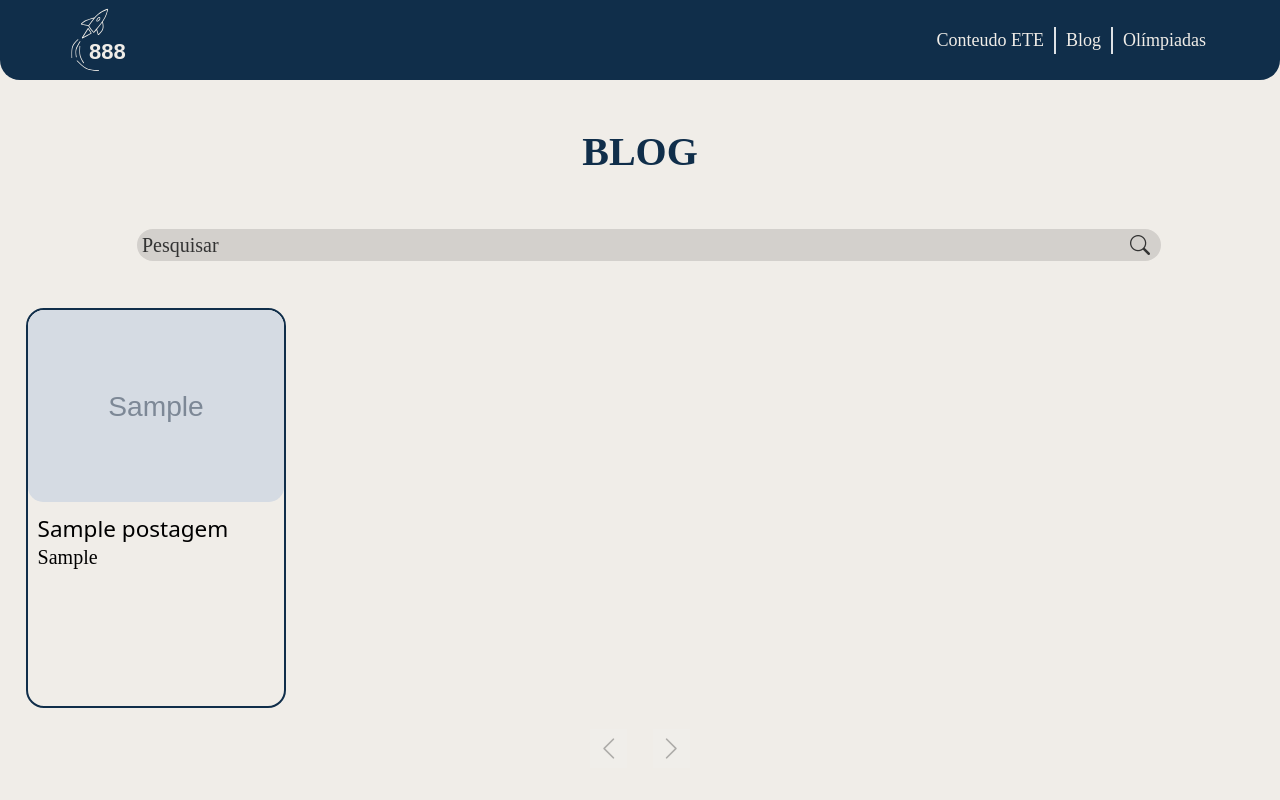
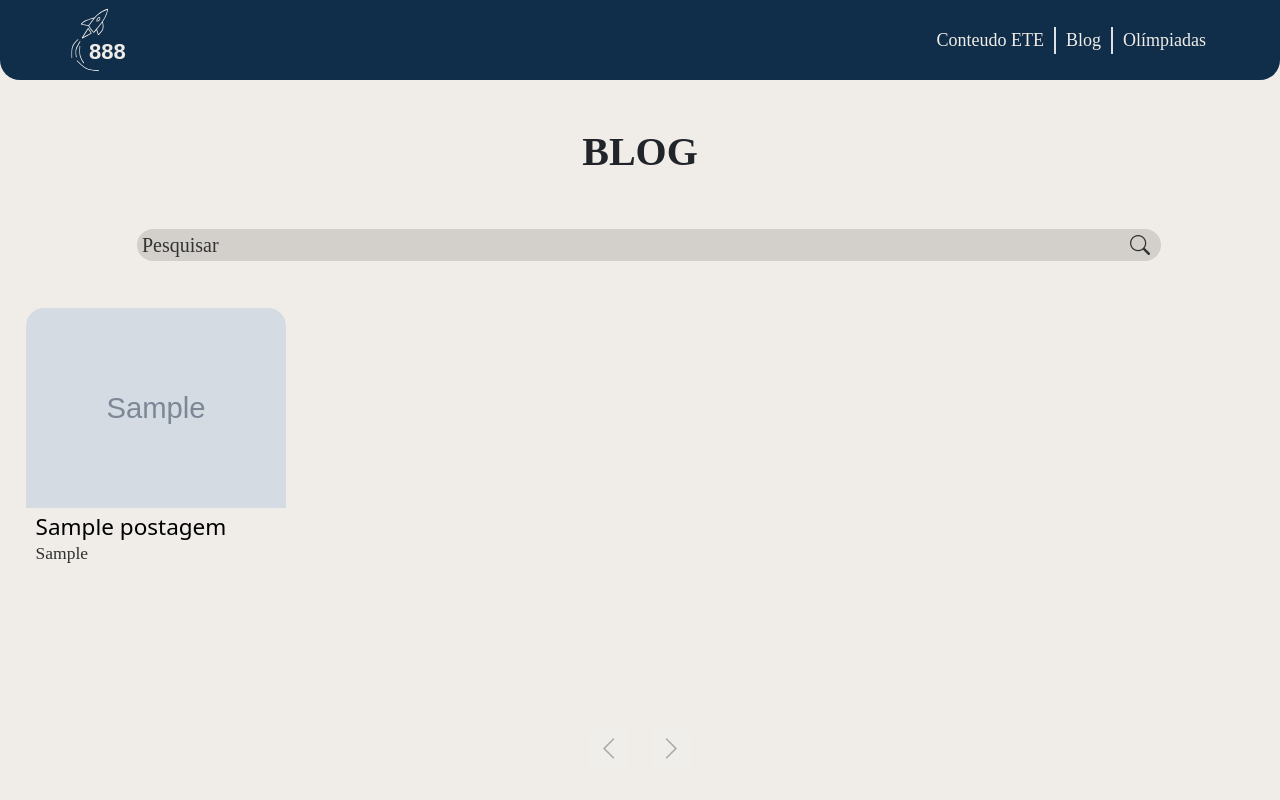
Before and after one commit to KauaVDSB/DouglasBlog, a Flask app: page /posts/lista/ in a window 1280 px wide. Run offline with Flask 3, Linux system fonts and the light colour scheme; tables that the repository leaves empty hold one stand-in row (values such as "Sample post"); grey boxes marked "Sample" are stand-in pictures; some libraries are stand-ins or nearby versions; some web fonts are replaced.

Commit message:
Alteracoes no estilo de lista-posts. Redimensionando imagens dos posts.

```diff
--- a/douglasBlog/static/css/posts/lista-posts.css
+++ b/douglasBlog/static/css/posts/lista-posts.css
@@ -1,3 +1,7 @@
+:root {
+    --primary-color: var(--primary-color);
+}
+
 body {
     padding-bottom: 2%;
     width: 100%;
@@ -14,7 +18,7 @@
 }
 header h1{
     font-weight: bold;
-    color: #102e4a;
+    color: var(--primary-color);
 }
 
 .view-lista-posts{
@@ -101,7 +105,7 @@
     max-height: 50vh;
     margin: 8px 2.5%;
 
-    border: 2px solid #102e4a;
+    border: 2px solid var(--primary-color);
     border-radius: 18px;
 
 
@@ -130,15 +134,26 @@
     text-decoration: none;
 }
 
+.img-container {
+    overflow: hidden;
+    width: 100%;
+    height: 25vh;
+    border-radius: 15px 15px 0 0;
+    margin: 0;
+    padding: 0;
+}
+
 .imagem-post {
-    border-radius: 15px;
+    object-fit: cover;
     width: 100%;
-    height: auto;
+    height: 100%;
+    min-height: 25vh;
     max-height: 70%;
+    margin: 0;
 }
 
 .conteudo-container {
-    margin-top: 5%;
+    margin-top: 2%;
     padding: 0 10px;
     overflow: hidden;
 }
@@ -149,8 +164,9 @@
 }
 
 .conteudo-post {
-    font-size: 0.8em;
+    font-size: 0.7em;
     font-weight: 400;
+    color: rgb(48, 48, 48);
 }
 
 .paginacao {
--- a/douglasBlog/static/js/posts/lista-posts.js
+++ b/douglasBlog/static/js/posts/lista-posts.js
@@ -56,6 +56,9 @@
             link.href = post.link;
             link.className = 'link-post';
 
+            const img_container = document.createElement('div');
+            img_container.className = 'img-container';
+
             const imagem = document.createElement('img');
             imagem.src = post.imagem;
             imagem.className = 'imagem-post';
@@ -74,7 +77,8 @@
 
             post_container.appendChild(post_div);
             post_div.appendChild(link);
-            link.appendChild(imagem);
+            link.appendChild(img_container);
+            img_container.appendChild(imagem);
             link.appendChild(conteudo_container);
             conteudo_container.appendChild(titulo);
             conteudo_container.appendChild(prev_conteudo);
```
